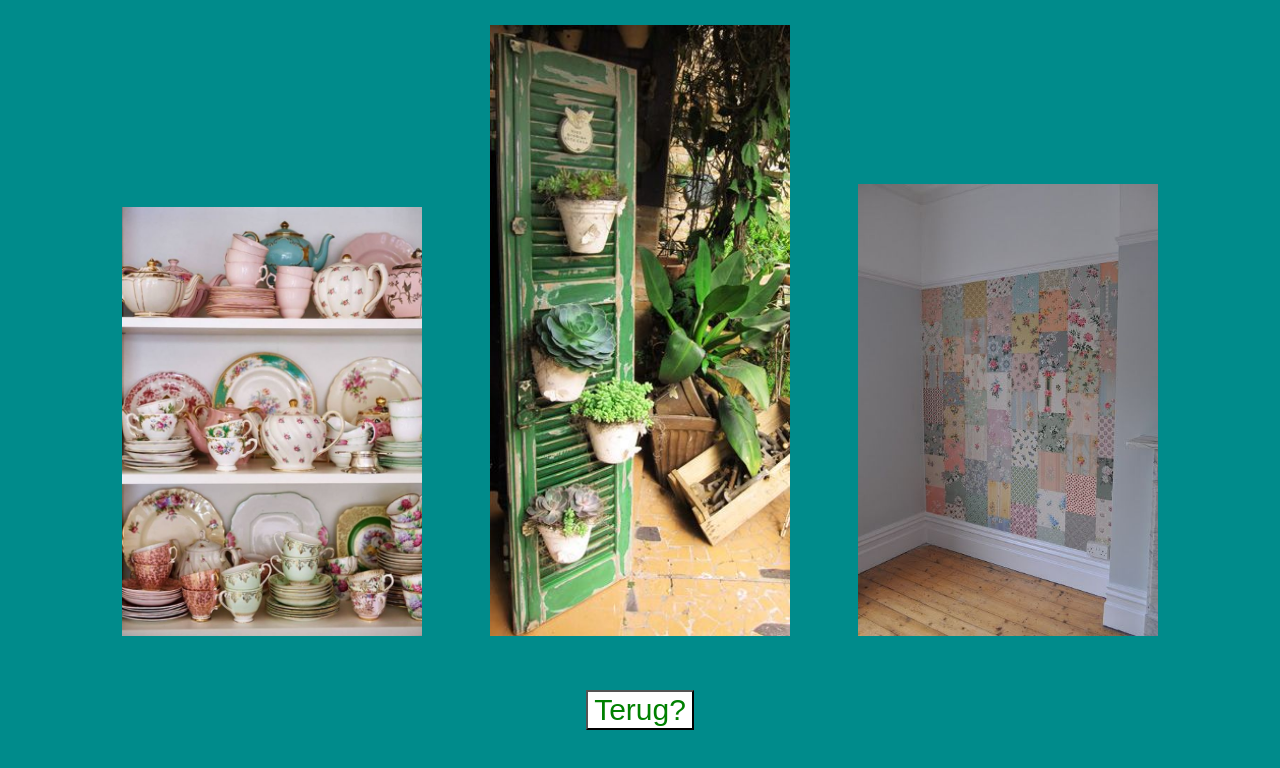
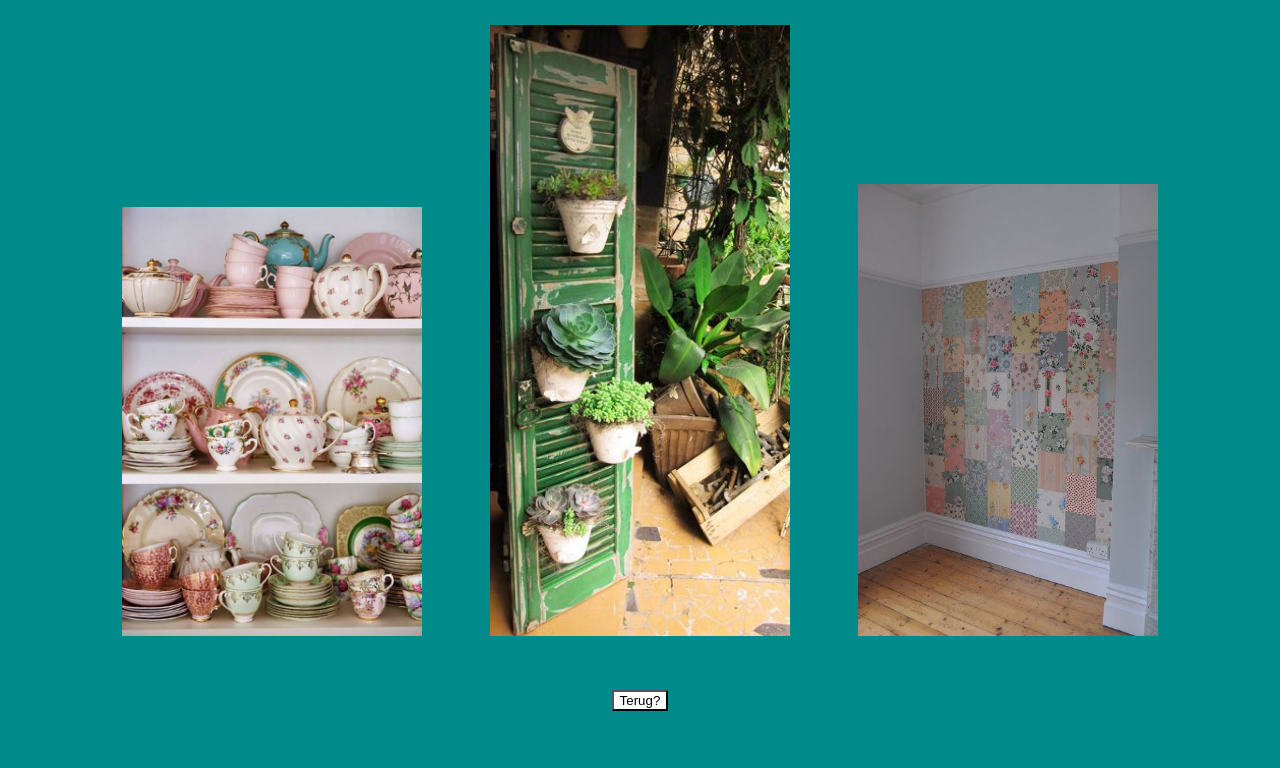
Before and after one commit to victorialynnvanheesch/intresses, a plain HTML site: page woonidee.html in a window 1280 px wide. Shown: the part 1071-1839 px from the top of the page. Drawn offline with nearby package versions, Linux system fonts and the light colour scheme.

Commit message:
test zoveel

```diff
--- a/woonidee.html
+++ b/woonidee.html
@@ -28,7 +28,7 @@
 				<img src="woonidee/8.jpg"width="300px">
 				<img src="woonidee/9.jpg"width="300px">
 
-		<button><a href="../index.html">Terug?</a></button>
+		<a href="../index.html"><button>Terug?</button></a>
 	    <div class="clear">
 		</div>
 		</div>
```
